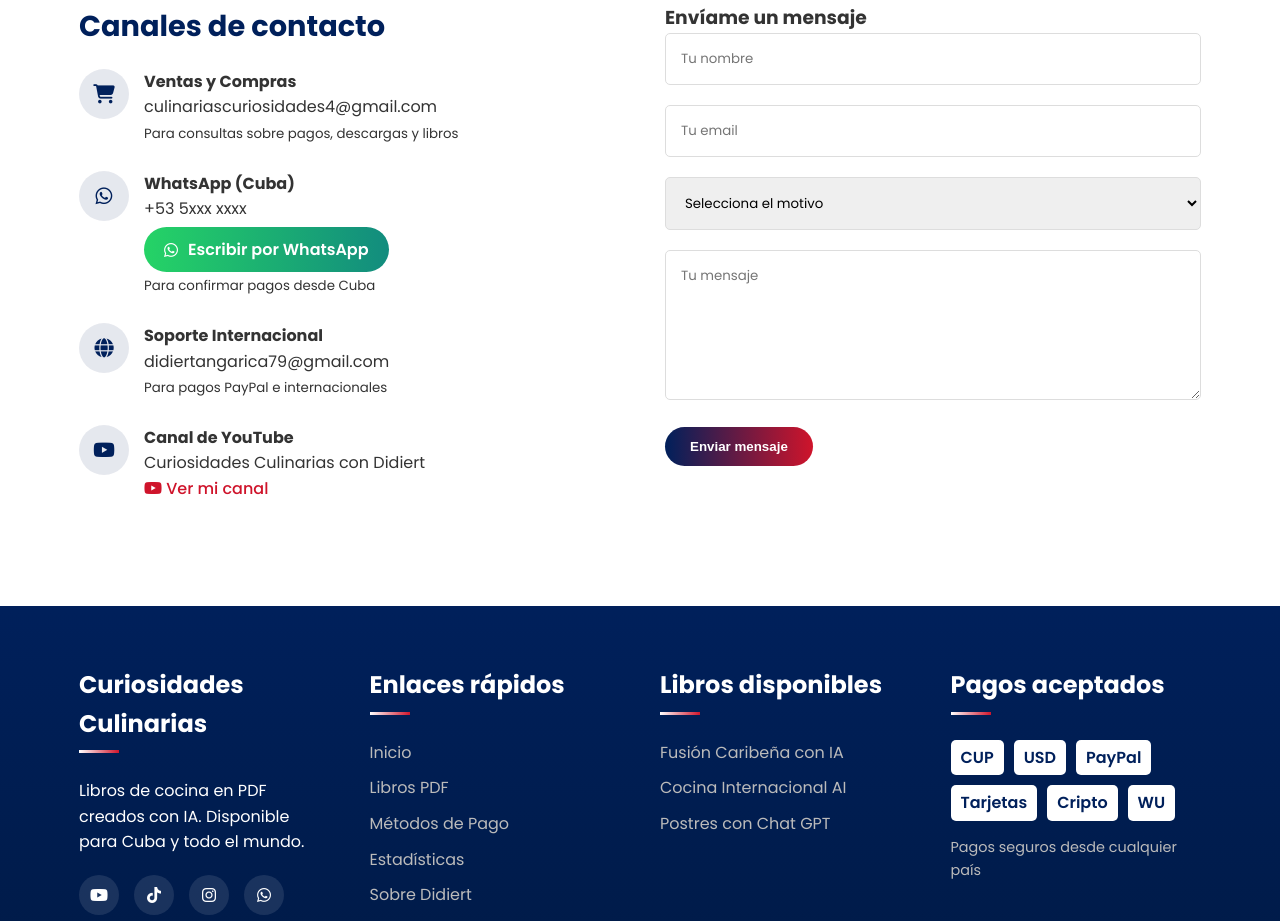
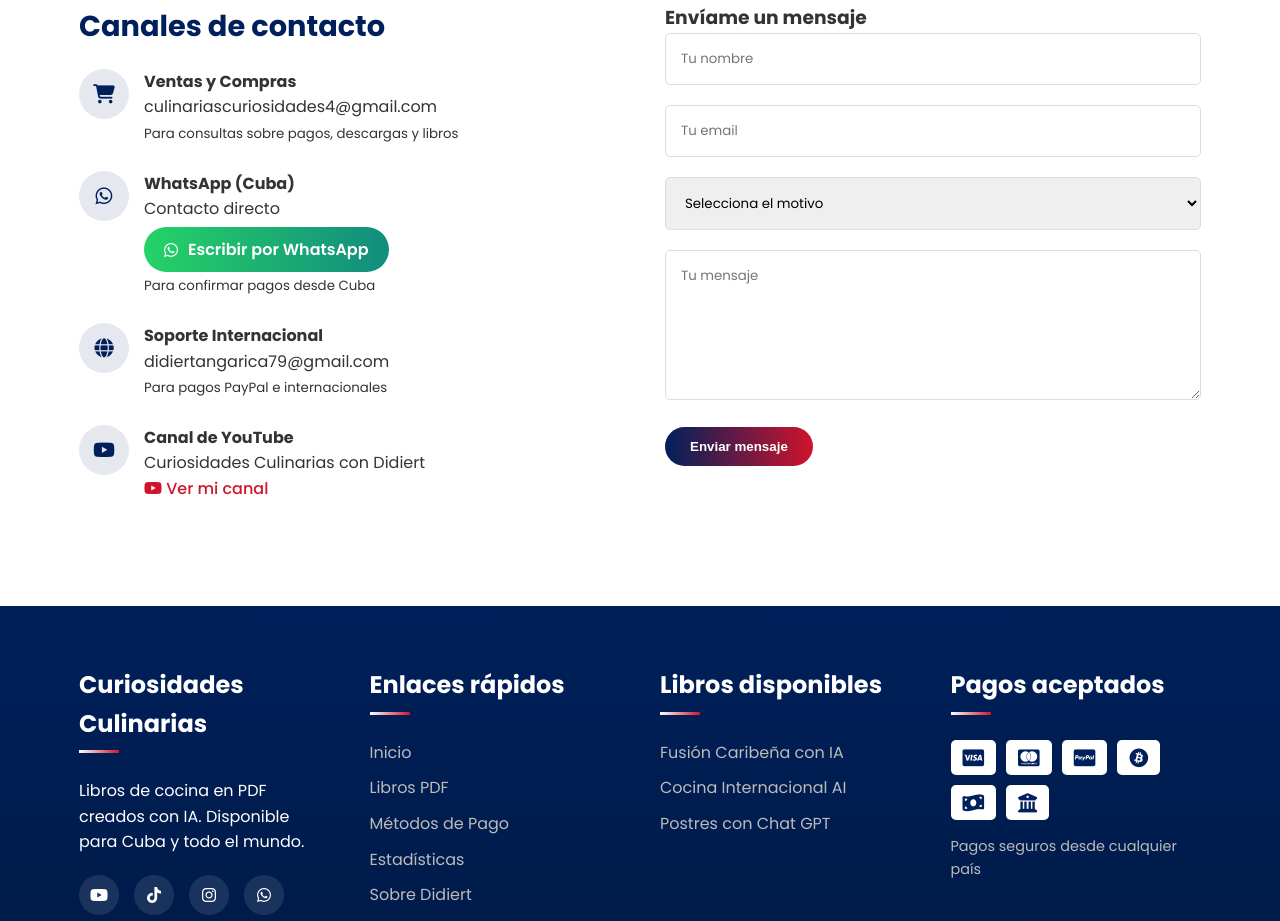
Before and after one commit to didiertangarica79-bit/Curiosidades-Culinarias, a plain HTML site: page index.html in a window 1280 px wide. Shown: the part 6501-7422 px from the top of the page. Drawn offline with nearby package versions, Linux system fonts and the light colour scheme.

Commit message:
index.html

```diff
--- a/index.html
+++ b/index.html
@@ -2390,7 +2390,7 @@
                         </div>
                         <div>
                             <h4>WhatsApp (Cuba)</h4>
-                            <p>+53 5xxx xxxx</p>
+                            <p>Contacto directo</p>
                             <a href="https://wa.me/5352494433" target="_blank" class="whatsapp-button">
                                 <i class="fab fa-whatsapp"></i> Escribir por WhatsApp
                             </a>
@@ -2455,7 +2455,7 @@
                         <a href="https://youtube.com/@didiertangarica" target="_blank"><i class="fab fa-youtube"></i></a>
                         <a href="#"><i class="fab fa-tiktok"></i></a>
                         <a href="#"><i class="fab fa-instagram"></i></a>
-                        <a href="https://wa.me/5352494433" target="_blank"><i class="fab fa-whatsapp"></i></a>
+                        <a href="https://wa.me/535xxxxxxxxx" target="_blank"><i class="fab fa-whatsapp"></i></a>
                     </div>
                 </div>
 
@@ -2482,12 +2482,24 @@
                 <div class="footer-column">
                     <h3>Pagos aceptados</h3>
                     <div style="display: flex; flex-wrap: wrap; gap: 10px; margin-bottom: 15px;">
-                        <div style="background: white; padding: 5px 10px; border-radius: 5px; color: var(--cuban-blue); font-weight: 600;">CUP</div>
-                        <div style="background: white; padding: 5px 10px; border-radius: 5px; color: var(--cuban-blue); font-weight: 600;">USD</div>
-                        <div style="background: white; padding: 5px 10px; border-radius: 5px; color: var(--cuban-blue); font-weight: 600;">PayPal</div>
-                        <div style="background: white; padding: 5px 10px; border-radius: 5px; color: var(--cuban-blue); font-weight: 600;">Tarjetas</div>
-                        <div style="background: white; padding: 5px 10px; border-radius: 5px; color: var(--cuban-blue); font-weight: 600;">Cripto</div>
-                        <div style="background: white; padding: 5px 10px; border-radius: 5px; color: var(--cuban-blue); font-weight: 600;">WU</div>
+                        <div style="background: white; padding: 8px 12px; border-radius: 5px; color: var(--cuban-blue); font-size: 1.2rem; display: flex; align-items: center; justify-content: center;">
+                            <i class="fab fa-cc-visa" title="Visa"></i>
+                        </div>
+                        <div style="background: white; padding: 8px 12px; border-radius: 5px; color: var(--cuban-blue); font-size: 1.2rem; display: flex; align-items: center; justify-content: center;">
+                            <i class="fab fa-cc-mastercard" title="MasterCard"></i>
+                        </div>
+                        <div style="background: white; padding: 8px 12px; border-radius: 5px; color: var(--cuban-blue); font-size: 1.2rem; display: flex; align-items: center; justify-content: center;">
+                            <i class="fab fa-cc-paypal" title="PayPal"></i>
+                        </div>
+                        <div style="background: white; padding: 8px 12px; border-radius: 5px; color: var(--cuban-blue); font-size: 1.2rem; display: flex; align-items: center; justify-content: center;">
+                            <i class="fab fa-bitcoin" title="Bitcoin"></i>
+                        </div>
+                        <div style="background: white; padding: 8px 12px; border-radius: 5px; color: var(--cuban-blue); font-size: 1.2rem; display: flex; align-items: center; justify-content: center;">
+                            <i class="fas fa-money-bill-wave" title="CUP"></i>
+                        </div>
+                        <div style="background: white; padding: 8px 12px; border-radius: 5px; color: var(--cuban-blue); font-size: 1.2rem; display: flex; align-items: center; justify-content: center;">
+                            <i class="fas fa-university" title="Transferencia"></i>
+                        </div>
                     </div>
                     <p style="font-size: 0.9rem; color: #bbb;">Pagos seguros desde cualquier país</p>
                 </div>
@@ -2552,7 +2564,7 @@
                         </ol>
 
                         <div style="margin-top: 15px; padding: 15px; background: #f8f9fa; border-radius: 8px;">
-                            <p><strong>📱 WhatsApp para confirmar pago:</strong> +53 52494433</p>
+                            <p><strong>📱 WhatsApp para confirmar pago:</strong> <a href="https://wa.me/5352494433" target="_blank" style="color: var(--cuban-blue);">Haz clic aquí para contactar</a></p>
                             <p><strong>📧 Email alternativo:</strong> culinariascuriosidades4@gmail.com</p>
                         </div>
 
@@ -3104,7 +3116,7 @@
                 como herramienta creativa.
 
                 Contacto:
-                📱 WhatsApp Cuba: +53 52494433
+                📱 WhatsApp Cuba: <a href="https://wa.me/5352494433">Haz clic aquí</a>
                 📧 Email: ${currentPaymentLocation === 'cuba' ? 'culinariascuriosidades4@gmail.com' : 'didiertangarica79@gmail.com'}
 
                 =================================
```
